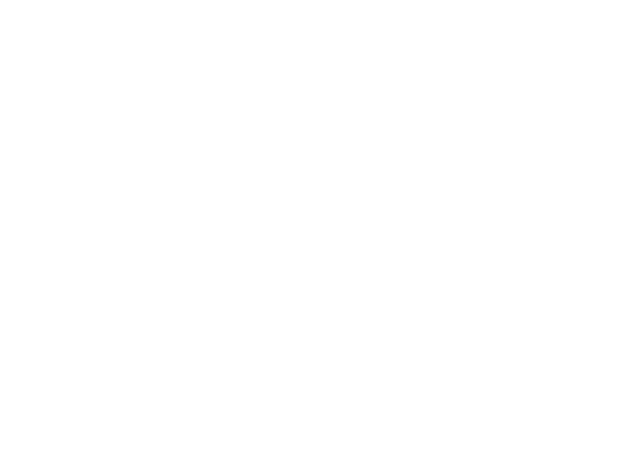
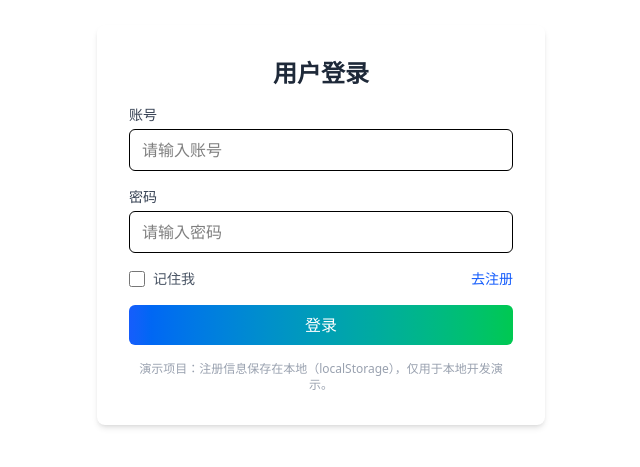
Before and after one commit to supperbox/Ts-mongoDb-express, a Vue app: page /login in a window 1280 px wide. Before the commit this address had no page. Shown: the part 175-642 px from the top of the page, without its empty margins (319-959 px from the left). Built offline with nearby package versions, Linux system fonts and the light colour scheme.

Commit message:
使用express.router进行路由分层

```diff
--- /dev/null
+++ b/db/User.js
@@ -0,0 +1,22 @@
+import mongoose from './db.js'
+
+// 在代码层面对于应的 Schema 进行定义，确保字段与 MongoDB 中的集合结构一致
+const userSchema = new mongoose.Schema(
+  {
+    name: String,
+    age: Number,
+    interests: [String], // 兴趣爱好，数组类型
+  },
+  {
+    strict: false, // 允许文档中有模式未定义的字段
+    versionKey: false,
+    collection: 'userInfo', // 指定集合名称
+  },
+)
+
+// 由于自动转换为小写复数形式而去找寻 userinfos 集合，因此需要手动指定集合名称 userInfo
+const userModel = mongoose.model('userInfo', userSchema)
+
+userModel.find().then((res) => console.log('初始数据集合:', res))
+
+export default userModel
--- /dev/null
+++ b/db/db.js
@@ -0,0 +1,14 @@
+import mongoose from 'mongoose'
+
+mongoose.connect('mongodb://localhost:27017/userInfo')
+
+const db = mongoose.connection
+db.on('error', () => console.log('MongoDB 连接失败'))
+db.on('connected', () => {
+  console.log(`Connected to database: ${mongoose.connection.db.databaseName}`)
+})
+db.once('open', () => {
+  console.log('MongoDB 连接成功')
+})
+
+export default mongoose
--- a/src/router/router.js
+++ b/src/router/router.js
@@ -2,6 +2,7 @@ import { createRouter, createWebHistory } from 'vue-router'
 import Home from '../views/home.vue'
 import userOverView from '@/views/userOverView.vue'
 import NavBar from '../views/navbar.vue'
+import Login from '../views/login.vue' // 新增
 
 const router = createRouter({
   history: createWebHistory(import.meta.env.BASE_URL),
@@ -10,6 +11,11 @@ const router = createRouter({
       path: '/',
       name: 'Home',
       component: Home,
+    },
+    {
+      path: '/login',
+      name: 'Login',
+      component: Login,
     },
     {
       path: '/userOverView',
--- a/src/views/home.vue
+++ b/src/views/home.vue
@@ -44,7 +44,7 @@ const interests = ref('')
       </ul>
     </div>
   </div>
-
+  ·
   <div class="user-form-card">
     <div class="form-title">创建新用户</div>
     <form @submit.prevent="store.createNewUser({ name, age, interests })" class="user-form">
--- /dev/null
+++ b/src/views/login.vue
@@ -0,0 +1,197 @@
+<template>
+  <div class="min-h-screen flex items-center justify-center bg-white">
+    <div class="w-full max-w-md bg-white rounded-lg shadow-md p-8">
+      <h2 class="text-2xl font-semibold text-gray-800 mb-4 text-center">
+        {{ mode === 'login' ? '用户登录' : '用户注册' }}
+      </h2>
+
+      <form @submit.prevent="onSubmit" class="space-y-4">
+        <div>
+          <label class="block text-sm font-medium text-gray-700 mb-1">账号</label>
+          <input
+            v-model="username"
+            type="text"
+            placeholder="请输入账号"
+            class="w-full px-3 py-2 border rounded-md focus:outline-none focus:ring-2 focus:ring-blue-300"
+          />
+        </div>
+
+        <div>
+          <label class="block text-sm font-medium text-gray-700 mb-1">密码</label>
+          <input
+            v-model="password"
+            type="password"
+            placeholder="请输入密码"
+            class="w-full px-3 py-2 border rounded-md focus:outline-none focus:ring-2 focus:ring-blue-300"
+          />
+        </div>
+
+        <div v-if="mode === 'register'">
+          <label class="block text-sm font-medium text-gray-700 mb-1">确认密码</label>
+          <input
+            v-model="confirmPassword"
+            type="password"
+            placeholder="请再次输入密码"
+            class="w-full px-3 py-2 border rounded-md focus:outline-none focus:ring-2 focus:ring-blue-300"
+          />
+        </div>
+
+        <div v-if="error" class="text-sm text-red-500">
+          {{ error }}
+        </div>
+
+        <div class="flex items-center justify-between">
+          <label v-if="mode === 'login'" class="inline-flex items-center text-sm text-gray-600">
+            <input type="checkbox" v-model="remember" class="form-checkbox h-4 w-4 text-blue-600" />
+            <span class="ml-2">记住我</span>
+          </label>
+          <div class="text-sm">
+            <button @click.prevent="toggleMode" class="text-blue-600 hover:underline">
+              {{ mode === 'login' ? '去注册' : '去登录' }}
+            </button>
+          </div>
+        </div>
+
+        <div>
+          <button
+            :disabled="loading"
+            type="submit"
+            class="w-full py-2 rounded-md text-white bg-gradient-to-r from-blue-600 to-green-500 hover:opacity-95 disabled:opacity-60"
+          >
+            <span v-if="!loading">{{ mode === 'login' ? '登录' : '注册并登录' }}</span>
+            <span v-else class="inline-flex items-center gap-2">
+              <svg class="animate-spin h-4 w-4 text-white" viewBox="0 0 24 24">
+                <circle
+                  class="opacity-25"
+                  cx="12"
+                  cy="12"
+                  r="10"
+                  stroke="currentColor"
+                  stroke-width="4"
+                  fill="none"
+                />
+                <path
+                  class="opacity-75"
+                  fill="currentColor"
+                  d="M4 12a8 8 0 018-8v4a4 4 0 00-4 4H4z"
+                />
+              </svg>
+              处理中...
+            </span>
+          </button>
+        </div>
+      </form>
+
+      <p class="text-xs text-gray-400 mt-4 text-center">
+        演示项目：注册信息保存在本地（localStorage），仅用于本地开发演示。
+      </p>
+    </div>
+  </div>
+</template>
+
+<script lang="ts" setup>
+import { ref } from 'vue'
+import { useRouter } from 'vue-router'
+
+const router = useRouter()
+const mode = ref<'login' | 'register'>('login')
+const username = ref('')
+const password = ref('')
+const confirmPassword = ref('')
+const remember = ref(false)
+const loading = ref(false)
+const error = ref('')
+
+const STORAGE_KEY = 'tslearn_users' // localStorage key
+
+function loadUsers(): Record<string, { password: string; createdAt: string }> {
+  try {
+    const raw = localStorage.getItem(STORAGE_KEY)
+    return raw ? JSON.parse(raw) : {}
+  } catch {
+    return {}
+  }
+}
+
+function saveUsers(map: Record<string, { password: string; createdAt: string }>) {
+  try {
+    localStorage.setItem(STORAGE_KEY, JSON.stringify(map))
+  } catch (e) {
+    console.error('保存用户失败', e)
+  }
+}
+
+function toggleMode() {
+  error.value = ''
+  mode.value = mode.value === 'login' ? 'register' : 'login'
+  // 清空表单
+  username.value = ''
+  password.value = ''
+  confirmPassword.value = ''
+}
+
+// 登录流程（根据本地存储校验）
+async function doLogin(name: string, pass: string) {
+  const users = loadUsers()
+  const record = users[name]
+  if (!record) {
+    throw new Error('用户未注册')
+  }
+  if (record.password !== pass) {
+    throw new Error('密码错误')
+  }
+  // 登录成功：可在此保存登录状态（localStorage/session）或 token
+  localStorage.setItem('tslearn_current_user', name)
+  return true
+}
+
+// 注册流程（存入 localStorage）
+async function doRegister(name: string, pass: string) {
+  const users = loadUsers()
+  if (users[name]) {
+    throw new Error('该账号已被注册')
+  }
+  users[name] = { password: pass, createdAt: new Date().toISOString() }
+  saveUsers(users)
+  return true
+}
+
+async function onSubmit() {
+  error.value = ''
+  if (!username.value || !password.value) {
+    error.value = '账号和密码不能为空'
+    return
+  }
+  if (mode.value === 'register') {
+    if (password.value !== confirmPassword.value) {
+      error.value = '两次输入的密码不一致'
+      return
+    }
+  }
+
+  loading.value = true
+  try {
+    // 模拟异步请求延迟
+    await new Promise((resolve) => setTimeout(resolve, 600))
+
+    if (mode.value === 'login') {
+      await doLogin(username.value.trim(), password.value)
+      // 登录成功
+      router.push({ path: '/' })
+    } else {
+      // 注册后自动登录
+      await doRegister(username.value.trim(), password.value)
+      await doLogin(username.value.trim(), password.value)
+      router.push({ path: '/' })
+    }
+  } catch (e: any) {
+    error.value = e?.message || '操作失败'
+  } finally {
+    loading.value = false
+  }
+}
+</script>
+
+<style scoped>
+/* 以 Tailwind 为主，必要时在此添加小量自定义样式 */
+</style>
--- a/src/views/userOverView.vue
+++ b/src/views/userOverView.vue
@@ -394,7 +394,7 @@ async function confirmDelete() {
         transform 0.12s ease,
         box-shadow 0.12s ease;
       &:hover {
-        transform: translateY(-6px);
+        transform: translateY(-1px);
         box-shadow: 0 12px 30px rgba(15, 23, 42, 0.08);
       }
 
```
Also changed, not shown: 2 other files (tests, documents, lock files or other folders).
